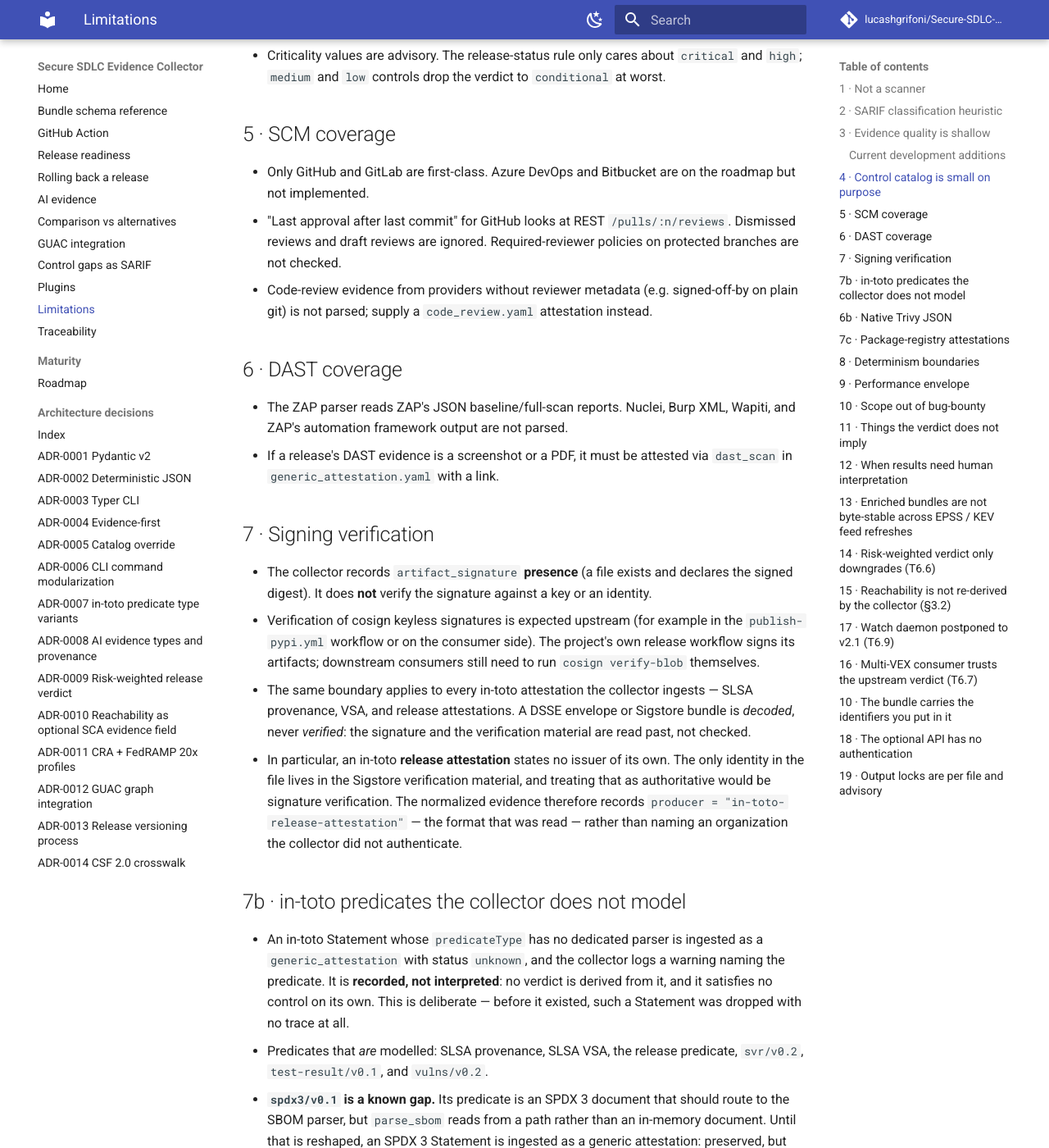
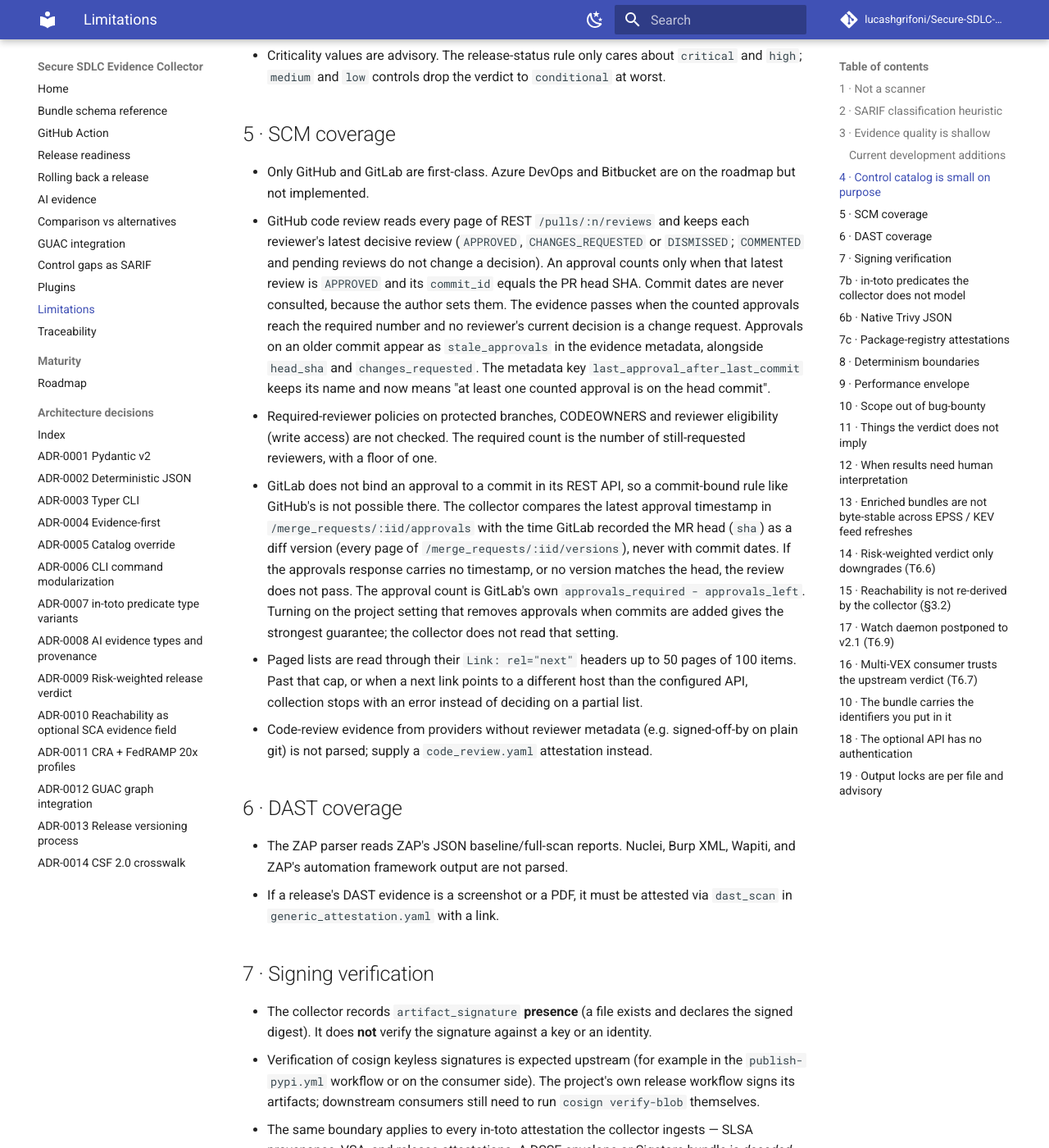
Before and after one commit to lucashgrifoni/Secure-SDLC-Evidence-Collector, an MkDocs documentation site: the page built from docs/limitations.md, in a window 1280 px wide and 1400 px high, scrolled down 2358 px. Shown: the whole window at 82% size. Built offline with MkDocs 1.6.1 and Material for MkDocs 9.7.7, drawn with Linux system fonts in a browser that asks for light colours; comment, search, counter and statistics services are not loaded.

Commit message:
docs(limitations): describe the commit-bound code review rule
Explain that GitHub approvals count only on the head commit, what GitLab
can and cannot express, and how pagination fails closed.

```diff
--- a/docs/limitations.md
+++ b/docs/limitations.md
@@ -108,9 +108,35 @@ context, CR26 source versions, catalog changes and output-lock recovery.
 
 - Only GitHub and GitLab are first-class. Azure DevOps and Bitbucket
   are on the roadmap but not implemented.
-- "Last approval after last commit" for GitHub looks at REST
-  `/pulls/:n/reviews`. Dismissed reviews and draft reviews are ignored.
-  Required-reviewer policies on protected branches are not checked.
+- GitHub code review reads every page of REST `/pulls/:n/reviews` and
+  keeps each reviewer's latest decisive review (`APPROVED`,
+  `CHANGES_REQUESTED` or `DISMISSED`; `COMMENTED` and pending reviews do
+  not change a decision). An approval counts only when that latest review
+  is `APPROVED` and its `commit_id` equals the PR head SHA. Commit dates
+  are never consulted, because the author sets them. The evidence passes
+  when the counted approvals reach the required number and no reviewer's
+  current decision is a change request. Approvals on an older commit
+  appear as `stale_approvals` in the evidence metadata, alongside
+  `head_sha` and `changes_requested`. The metadata key
+  `last_approval_after_last_commit` keeps its name and now means "at
+  least one counted approval is on the head commit".
+- Required-reviewer policies on protected branches, CODEOWNERS and
+  reviewer eligibility (write access) are not checked. The required count
+  is the number of still-requested reviewers, with a floor of one.
+- GitLab does not bind an approval to a commit in its REST API, so a
+  commit-bound rule like GitHub's is not possible there. The collector
+  compares the latest approval timestamp in `/merge_requests/:iid/approvals`
+  with the time GitLab recorded the MR head (`sha`) as a diff version
+  (every page of `/merge_requests/:iid/versions`), never with commit
+  dates. If the approvals response carries no timestamp, or no version
+  matches the head, the review does not pass. The approval count is
+  GitLab's own `approvals_required - approvals_left`. Turning on the
+  project setting that removes approvals when commits are added gives the
+  strongest guarantee; the collector does not read that setting.
+- Paged lists are read through their `Link: rel="next"` headers up to 50
+  pages of 100 items. Past that cap, or when a next link points to a
+  different host than the configured API, collection stops with an error
+  instead of deciding on a partial list.
 - Code-review evidence from providers without reviewer metadata (e.g.
   signed-off-by on plain git) is not parsed; supply a
   `code_review.yaml` attestation instead.
```
Also changed, not shown: README.md (+1 -1 lines).
